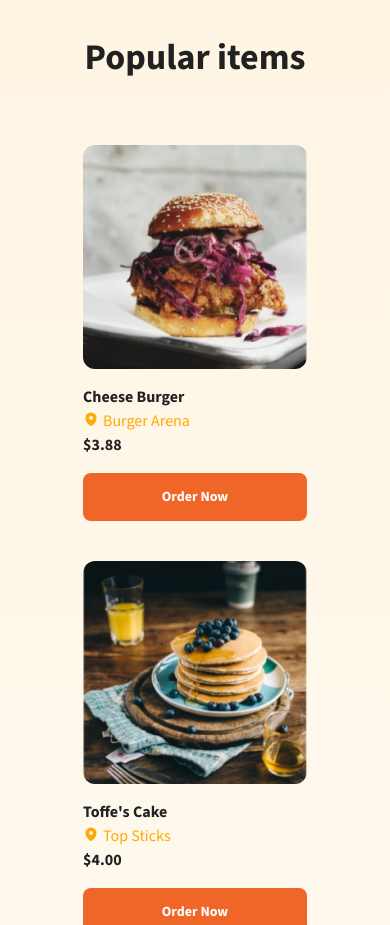
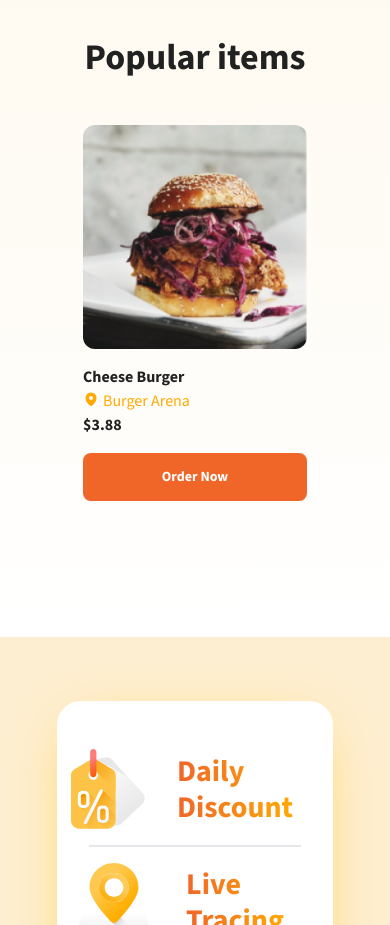
Before and after one commit to Mahmoud-Ehab/foodwagon, a Next.js app: page / in a window 390 px wide. Shown: the part 3560-4485 px from the top of the page. Built offline with nearby package versions, Linux system fonts and the light colour scheme.

Commit message:
ItemsWrapper display on mobiles bug fixed.

```diff
--- a/app/ui/components/wrappers.tsx
+++ b/app/ui/components/wrappers.tsx
@@ -11,12 +11,24 @@ export function DiscountCardsWrapper({cards}: {cards: DiscountInfo[]}) {
 
 export function ItemsWrapper({items}: {items: ItemInfo[]}) {
     return (
-        <div className=" w-auto text-center">
-            <div className="flex flex-col md:flex-row w-full justify-center">
+        <div className="flex flex-row items-center w-auto text-center">
+            <button className="hidden md:inline-block btn btn-circle bg-primary-dark hover:bg-primary-normal text-fill-light border-0">❮</button>
+            <div className="hidden md:flex flex-col md:flex-row w-full md:h-auto justify-center">
                 {items.map((item, i) =>
-                <div key={i} id={"slide"+i} className="my-5 md:my-0">
-                    <ItemCard item={item} />
-                </div>
+                    <div key={i} id={"slide"+i} className="my-5 md:my-0">
+                        <ItemCard item={item} />
+                    </div>
+                )}
+            </div>
+            <button className="hidden md:inline-block btn btn-circle bg-primary-dark hover:bg-primary-normal text-fill-light border-0">❯</button>
+
+            <div className="md:hidden carousel carousel-vertical rounded-box h-96">
+                {items.map((item, i) =>
+                    <div className="carousel-item h-full">
+                        <div key={i} id={"slide"+i}>
+                            <ItemCard item={item} />
+                        </div>
+                    </div>
                 )}
             </div>
         </div>
```
